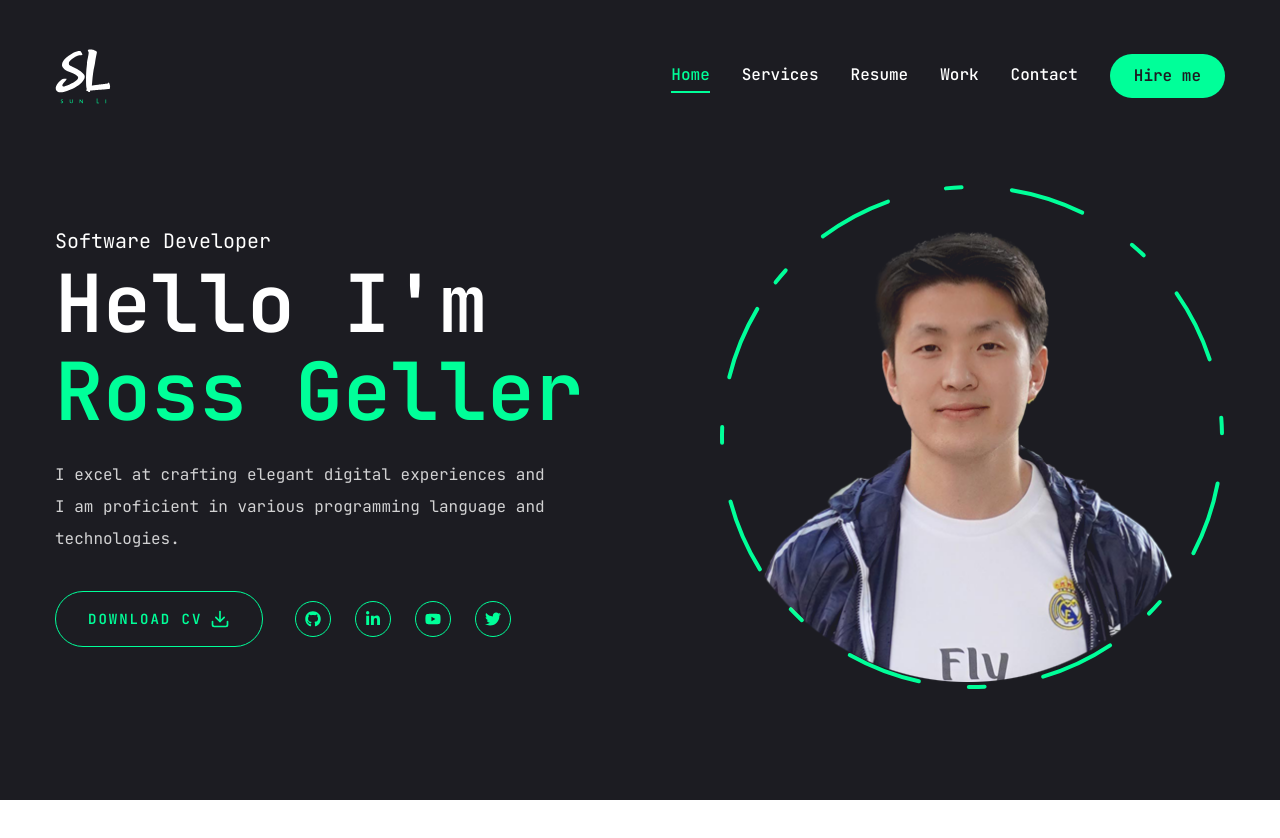
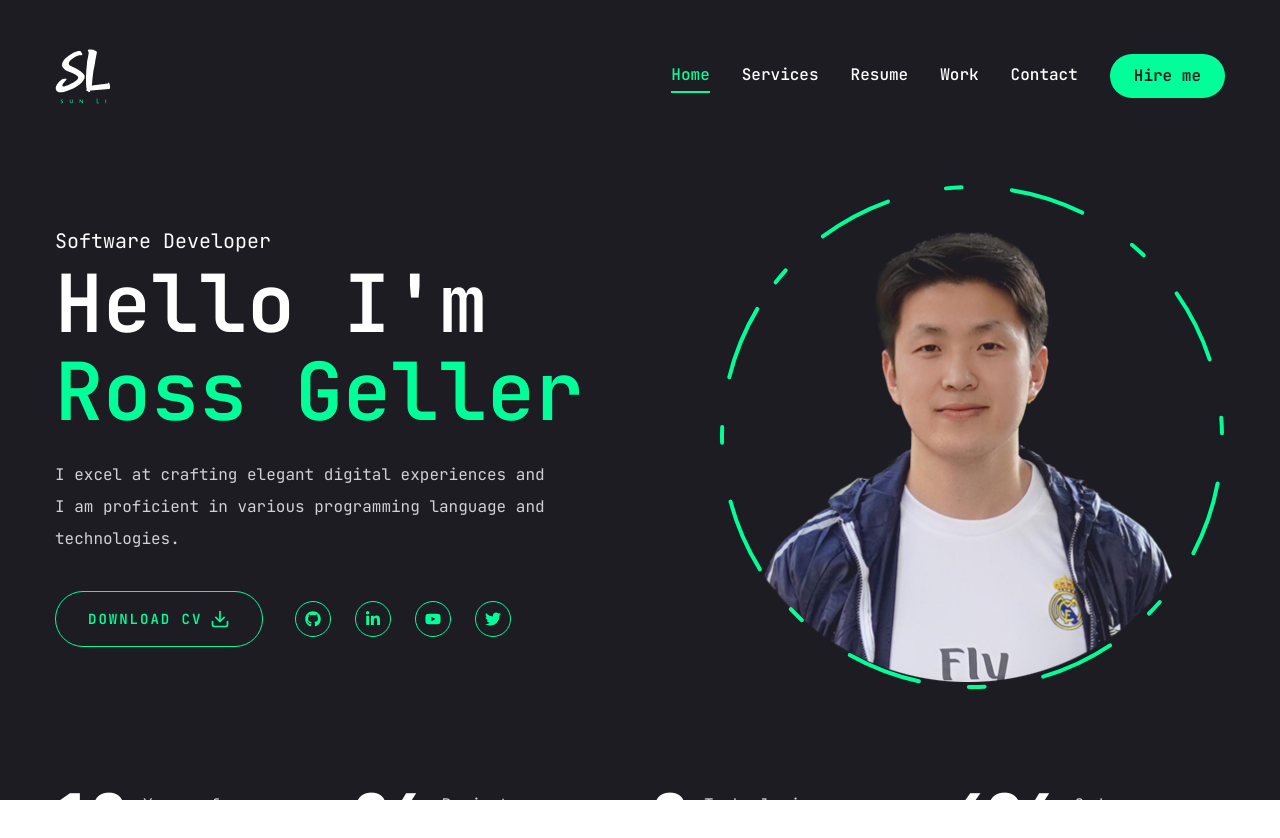
Before and after one commit to higordev223/portfolio-template, a Next.js app: page / in a window 1280 px wide. Shown: the top 838 px of the page. Before the commit the page ends 800 px from the top, so only its background shows below. Built offline with nearby package versions, Linux system fonts and the light colour scheme.

Commit message:
homepage stats done

```diff
--- a/app/page.jsx
+++ b/app/page.jsx
@@ -4,6 +4,7 @@ import { FiDownload } from 'react-icons/fi';
 // components
 import Social from '@/components/Social';
 import Photo from '@/components/Photo';
+import Stats from '@/components/Stats';
 
 const Home = () => {
   return (
@@ -40,6 +41,7 @@ const Home = () => {
           </div>
         </div>
       </div>
+      <Stats />
     </section>
   );
 };
--- /dev/null
+++ b/components/Stats.jsx
@@ -0,0 +1,57 @@
+'use client';
+
+import CountUp from 'react-countup';
+
+const stats = [
+  {
+    num: 12,
+    text: 'Years of exprience',
+  },
+  {
+    num: 26,
+    text: 'Projects completed',
+  },
+  {
+    num: 8,
+    text: 'Technologies mastered',
+  },
+  {
+    num: 500,
+    text: 'Code commits',
+  },
+];
+
+const Stats = () => {
+  return (
+    <section className='pt-4 pb-12 xl:pt-0 xl:pb-0'>
+      <div className='container mx-auto'>
+        <div className='flex flex-wrap gap-6 max-w-[80vw] mx-auto xl:max-w-none'>
+          {stats.map((item, index) => {
+            return (
+              <div
+                className='flex-1 flex gap-4 items-center justify-center xl:justify-start'
+                key={index}
+              >
+                <CountUp
+                  end={item.num}
+                  duration={5}
+                  delay={2}
+                  className='text-4xl xl:text-6xl font-extrabold'
+                />
+                <p
+                  className={`${
+                    item.text.length < 15 ? 'max-w-[100px]' : 'max-w-[150px]'
+                  } leading-snug text-white/80`}
+                >
+                  {item.text}
+                </p>
+              </div>
+            );
+          })}
+        </div>
+      </div>
+    </section>
+  );
+};
+
+export default Stats;
--- a/package.json
+++ b/package.json
@@ -21,6 +21,7 @@
     "lucide-react": "^0.416.0",
     "next": "14.2.5",
     "react": "^18",
+    "react-countup": "^6.5.3",
     "react-dom": "^18",
     "react-icons": "^5.2.1",
     "tailwind-merge": "^2.4.0",
```
Also changed, not shown: 1 other file (tests, documents, lock files or other folders).
